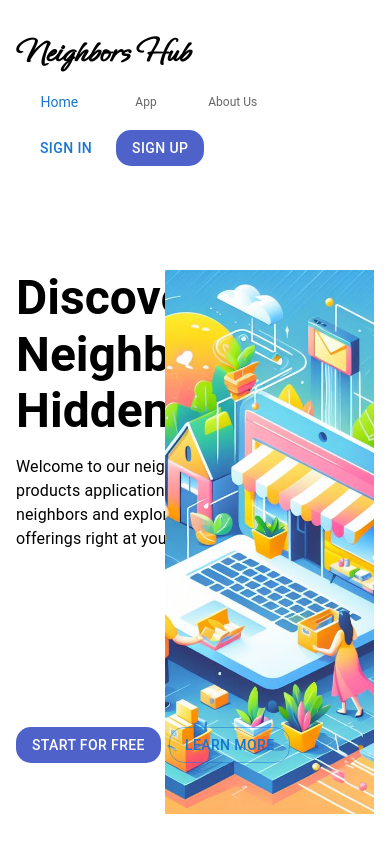
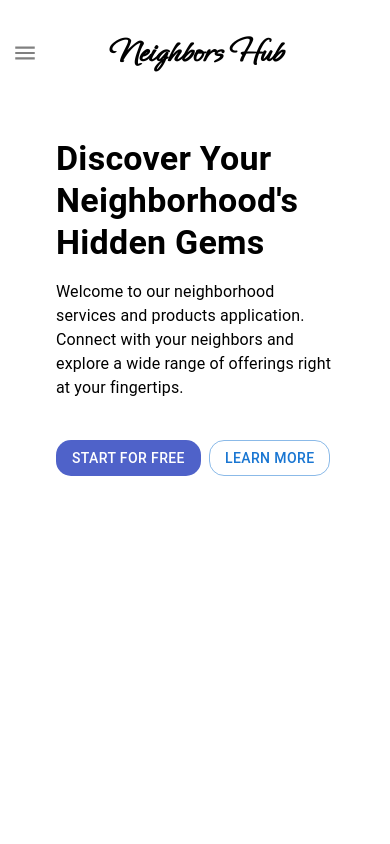
Before and after one commit to miladtavakoli/NeighborsHub, a Next.js app: page / in a window 390 px wide. Built offline with nearby package versions, Linux system fonts and the light colour scheme.

Commit message:
landing page responsive

```diff
--- a/app/page.jsx
+++ b/app/page.jsx
@@ -10,16 +10,31 @@ import Typography from "@mui/material/Typography";
 import BottomNavigation from "@mui/material/BottomNavigation";
 import BottomNavigationAction from "@mui/material/BottomNavigationAction";
 import Header from "components/header";
+import Hidden from "@mui/material/Hidden";
 
 const LandingPage = () => {
   return (
     <Container maxWidth="lg">
       <Header />
-      <Grid container sx={{ pt: 10 }}>
-        <Grid container item xs={5} direction={"column"} sx={{ flex: 1 }}>
+      <Grid container sx={{ pt: { lg: 10, sm: 3 } }}>
+        <Grid
+          container
+          item
+          md={5}
+          xs={12}
+          direction={"column"}
+          sx={{ flex: 1, p: { md: 0, xs: 5 } }}
+        >
+          <Hidden smDown>
             <Typography variant="h3" sx={{ fontWeight: "bold" }}>
               Discover Your Neighborhood&apos;s Hidden Gems
             </Typography>
+          </Hidden>
+          <Hidden smUp>
+            <Typography variant="h4" sx={{ fontWeight: "bold" }}>
+              Discover Your Neighborhood&apos;s Hidden Gems
+            </Typography>
+          </Hidden>
           <Typography variant="body1" sx={{ pt: 2 }}>
             Welcome to our neighborhood services and products application.
             Connect with your neighbors and explore a wide range of offerings
@@ -33,6 +48,8 @@ const LandingPage = () => {
                   backgroundColor: "#4F62C9",
                   borderRadius: "15px",
                   boxShadow: "none",
+                  mt: 1,
+                  mr: 1,
                 }}
               >
                 Start for free
@@ -45,7 +62,8 @@ const LandingPage = () => {
                   // backgroundColor: "#4F62C9",
                   borderRadius: "15px",
                   boxShadow: "none",
-                  mx: 1,
+                  mx: { xs: 0, sm: 1 },
+                  mt: 1,
                 }}
               >
                 Learn More
@@ -53,12 +71,17 @@ const LandingPage = () => {
             </Link>
           </Grid>
         </Grid>
+        <Hidden mdDown>
           <Grid
             container
             item
             xs={7}
             justifyContent={"flex-end"}
-          sx={{ flex: 1, height: "calc( 100vh - 300px )" }}
+            sx={{
+              flex: 1,
+              height: "calc( 100vh - 300px )",
+              pl: { md: 2, lg: 0 },
+            }}
           >
             <img
               src={BackgroundImage.src}
@@ -70,6 +93,7 @@ const LandingPage = () => {
               alt="Picture of the author"
             />
           </Grid>
+        </Hidden>
       </Grid>
     </Container>
   );
--- a/package.json
+++ b/package.json
@@ -11,7 +11,8 @@
   "dependencies": {
     "@emotion/react": "^11.11.1",
     "@emotion/styled": "^11.11.0",
-    "@mui/material": "^5.14.20",
+    "@mui/icons-material": "^5.15.0",
+    "@mui/material": "^5.15.0",
     "next": "14.0.3",
     "react": "^18",
     "react-dom": "^18",
--- a/src/components/header/index.jsx
+++ b/src/components/header/index.jsx
@@ -1,4 +1,5 @@
 "use client";
+import React from "react";
 import Grid from "@mui/material/Grid";
 import Box from "@mui/material/Box";
 import Button from "@mui/material/Button";
@@ -11,9 +12,27 @@ import BottomNavigation from "@mui/material/BottomNavigation";
 import BottomNavigationAction from "@mui/material/BottomNavigationAction";
 import { useState } from "react";
 import { useRouter } from "next/navigation";
+import Hidden from "@mui/material/Hidden";
+import Drawer from "@mui/material/Drawer";
+import IconButton from "@mui/material/IconButton";
+import MenuIcon from "@mui/icons-material/Menu";
+import List from "@mui/material/List";
+import ListItem from "@mui/material/ListItem";
+import ListItemButton from "@mui/material/ListItemButton";
+import ListItemIcon from "@mui/material/ListItemIcon";
+import ListItemText from "@mui/material/ListItemText";
+import LoginIcon from "@mui/icons-material/Login";
+import LogoutIcon from "@mui/icons-material/Logout";
+import Divider from "@mui/material/Divider";
+import HomeIcon from "@mui/icons-material/Home";
+import LocationOnIcon from "@mui/icons-material/LocationOn";
+import LightbulbIcon from "@mui/icons-material/Lightbulb";
+import ArrowBackIosNewIcon from "@mui/icons-material/ArrowBackIosNew";
+
 const Header = () => {
   const [navigationValue, setNavigationValue] = useState(0);
   const router = useRouter();
+  const [open, setOpen] = useState(false);
   return (
     <Grid
       container
@@ -26,6 +45,20 @@ const Header = () => {
       }}
       justifyContent={"space-between"}
     >
+      <Hidden mdUp>
+        <Grid xs={12} container justifyContent={"space-between"}>
+          <Grid>
+            <IconButton
+              color="inherit"
+              aria-label="open drawer"
+              onClick={() => setOpen(true)}
+              edge="start"
+              sx={{ mr: 2, ...(open && { display: "none" }) }}
+            >
+              <MenuIcon sx={{ color: "gray", fontSize: "26px" }} />
+            </IconButton>
+          </Grid>
+          <Grid>
             <Typography
               variant="h4"
               sx={{
@@ -35,6 +68,36 @@ const Header = () => {
             >
               Neighbors Hub
             </Typography>
+          </Grid>
+          <Grid>
+            <IconButton
+              color="inherit"
+              aria-label="open drawer"
+              onClick={() => setOpen(true)}
+              edge="start"
+              sx={{
+                mr: 2,
+                ...(open && { display: "none" }),
+                visibility: "hidden",
+              }}
+            >
+              <MenuIcon sx={{ color: "gray" }} />
+            </IconButton>
+          </Grid>
+        </Grid>
+      </Hidden>
+      <Hidden mdDown>
+        <Grid>
+          <Typography
+            variant="h4"
+            sx={{
+              fontFamily: "Ephesis-Regular",
+              fontWeight: "bolder",
+            }}
+          >
+            Neighbors Hub
+          </Typography>
+        </Grid>
         <Grid>
           <BottomNavigation
             showLabels
@@ -77,6 +140,73 @@ const Header = () => {
             </Button>
           </Link>
         </Grid>
+      </Hidden>
+
+      <Drawer
+        anchor={"left"}
+        open={open}
+        onClose={() => {
+          setOpen((prev) => !prev);
+        }}
+      >
+        <Grid sx={{ width: "300px" }}>
+          <Grid container justifyContent={"flex-end"}>
+            <IconButton
+              sx={{ p: 2 }}
+              onClick={() => {
+                setOpen(false);
+              }}
+            >
+              <ArrowBackIosNewIcon />
+            </IconButton>
+          </Grid>
+          <Divider />
+
+          <List>
+            <ListItem disablePadding>
+              <ListItemButton>
+                <ListItemIcon>
+                  <HomeIcon />
+                </ListItemIcon>
+                <ListItemText primary={"Home"} />
+              </ListItemButton>
+            </ListItem>
+            <ListItem disablePadding>
+              <ListItemButton>
+                <ListItemIcon>
+                  <LocationOnIcon />
+                </ListItemIcon>
+                <ListItemText primary={"App"} />
+              </ListItemButton>
+            </ListItem>
+            <ListItem disablePadding>
+              <ListItemButton>
+                <ListItemIcon>
+                  <LightbulbIcon />
+                </ListItemIcon>
+                <ListItemText primary={"About Us"} />
+              </ListItemButton>
+            </ListItem>
+            <Divider />
+            <ListItem disablePadding>
+              <ListItemButton>
+                <ListItemIcon>
+                  <LoginIcon />
+                </ListItemIcon>
+                <ListItemText primary={"Sign In"} />
+              </ListItemButton>
+            </ListItem>
+            <ListItem disablePadding>
+              <ListItemButton>
+                <ListItemIcon>
+                  <LogoutIcon />
+                </ListItemIcon>
+                <ListItemText primary={"SignOut"} />
+              </ListItemButton>
+            </ListItem>
+          </List>
+        </Grid>
+      </Drawer>
     </Grid>
   );
 };
```
Also changed, not shown: 1 other file (tests, documents, lock files or other folders). Lines whose indentation alone changed are shown as unchanged.
